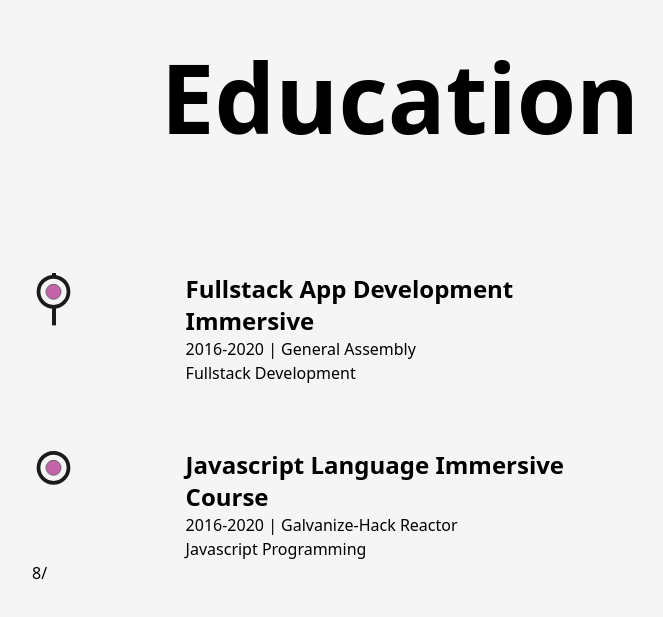
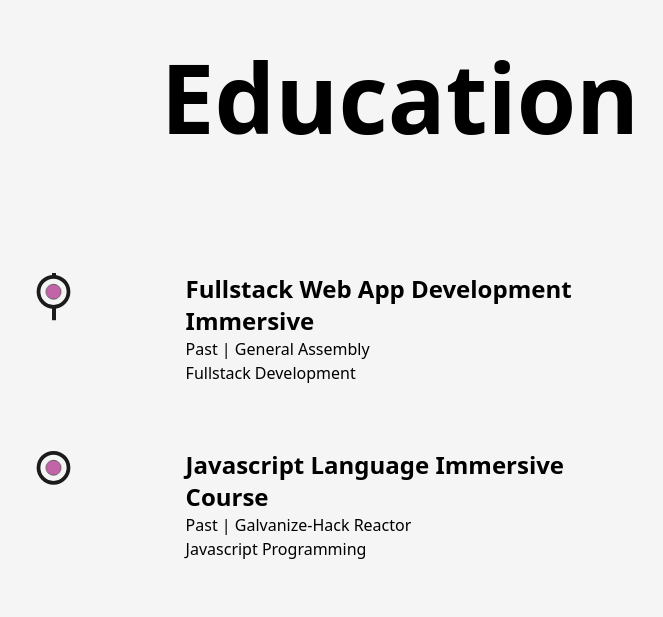
Before and after one commit to bryanbuitrago/portfolio-site, a Next.js app: page /about in a window 1280 px wide. Shown: the part 3427-4044 px from the top of the page, without its empty margins (240-903 px from the left). Built offline with nearby package versions, Linux system fonts and the light colour scheme.

Commit message:
Modify Text.

```diff
--- a/src/components/Education.js
+++ b/src/components/Education.js
@@ -46,17 +46,17 @@
 
                 <ul className='w-full flex flex-col items-start justify-between ml-4 xs:ml-2'>
                     <Details
-                        type='Fullstack App Development Immersive'
-                        time='2016-2020'
+                        type='Fullstack Web App Development Immersive'
+                        time='Past'
                         place='General Assembly'
                         info='Fullstack Development'
                     />
                     <Details
                         type='Javascript Language Immersive Course'
-                        time='2016-2020'
+                        time='past'
                         place='Galvanize-Hack Reactor'
                         info='Javascript Programming'
-                    />8/
+                    />
                 </ul>
             </div>
         </div>
```
